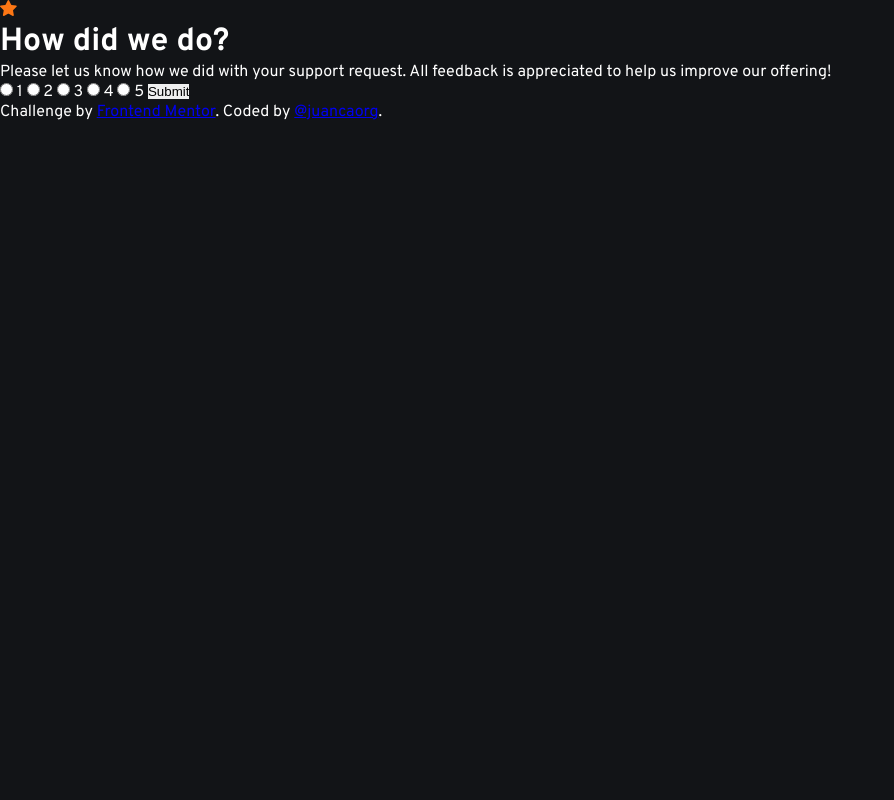
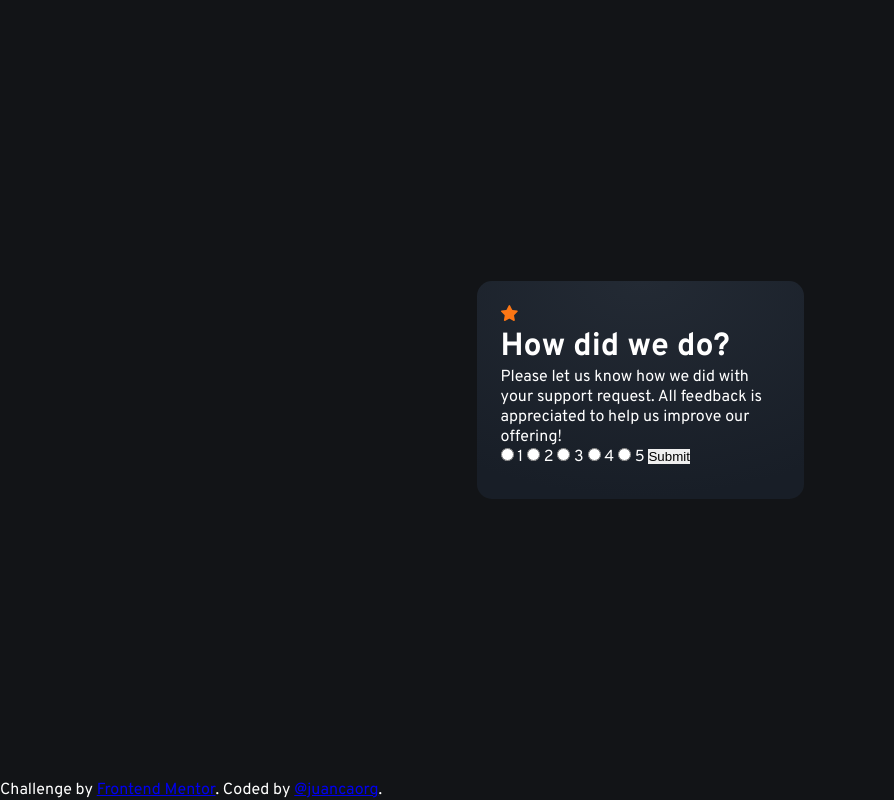
Before and after one commit to juancaorg/interactive-rating-component, a plain HTML site: page index.html in a window 1280 px wide. Shown: the whole page, without its empty margins (0-894 px from the left). Drawn offline with Linux system fonts and the light colour scheme.

Commit message:
feat(style): add rating card styling

```diff
--- a/index.html
+++ b/index.html
@@ -12,7 +12,7 @@
 </head>
 
 <body>
-  <main class="interactive-rating-card">
+  <main class="card">
     <img src="./images/icon-star.svg" alt="" aria-hidden="true" class="card__icon-star" />
     <h1 class="card__title">How did we do?</h1>
     <p class="card__description">
--- a/style.css
+++ b/style.css
@@ -34,3 +34,11 @@ body {
   display: flex;
   flex-direction: column;
 }
+
+.card {
+  max-width: 327px;
+  background: radial-gradient(98.96% 98.96% at 50% 0%, #232A34 0%, #181E27 100%);
+  border-radius: 0.9375rem;
+  margin: auto;
+  padding: 1.5rem 1.5rem 2rem;
+}
```
